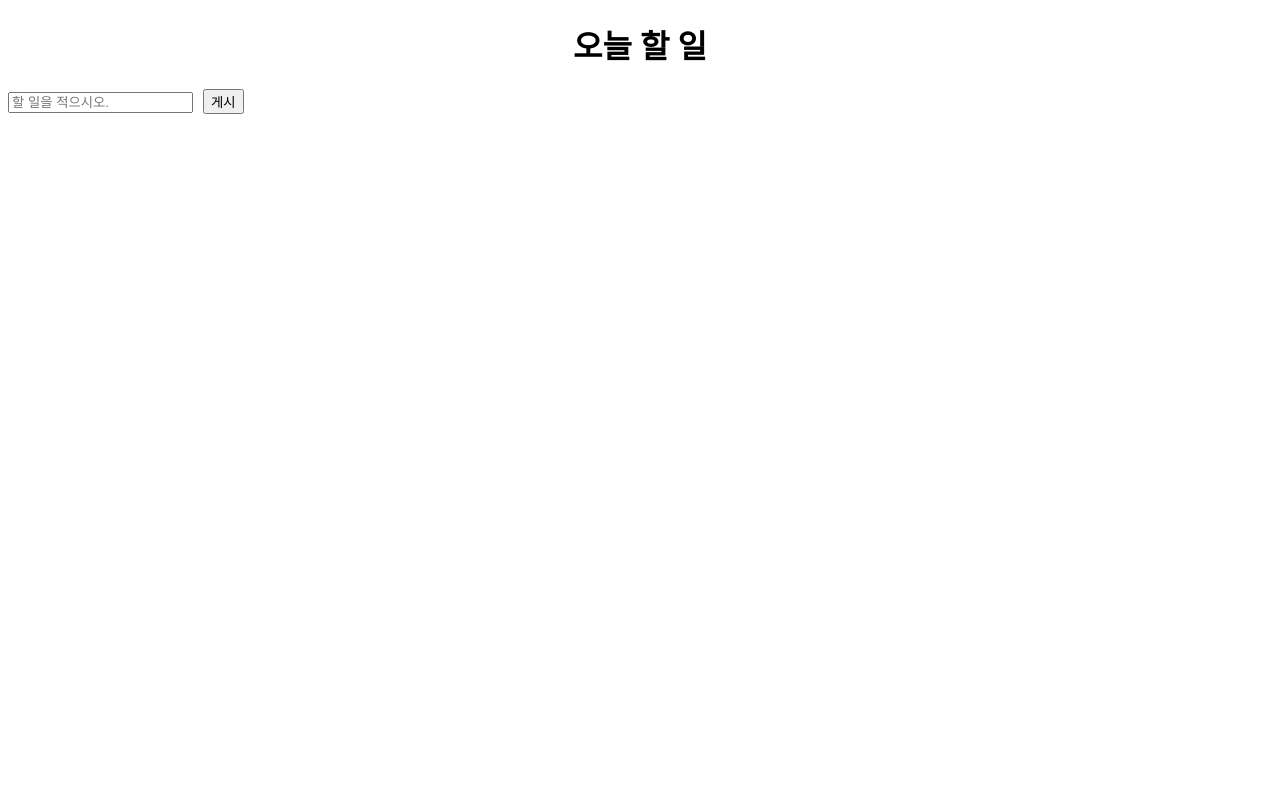
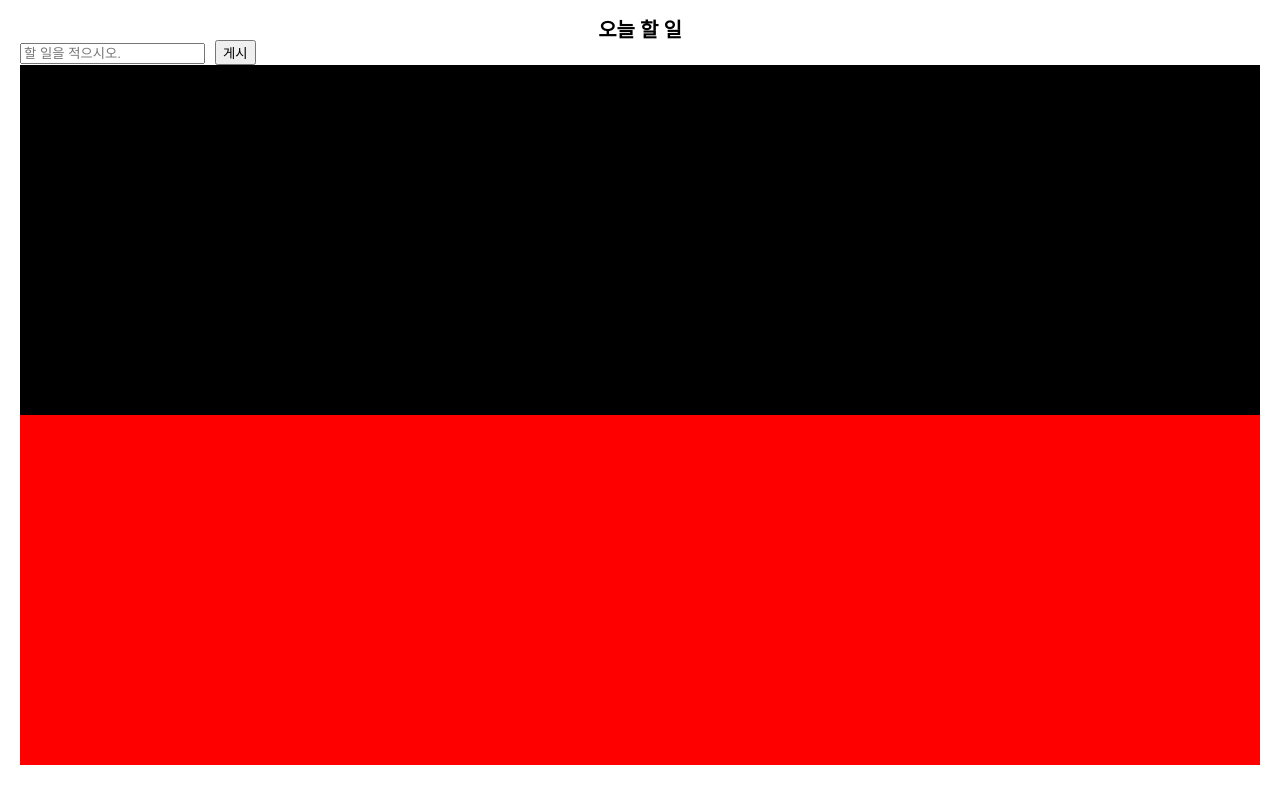
Before and after one commit to Zonny117/study, a React (Create React App) app: page / in a window 1280 px wide. Built offline with nearby package versions, Linux system fonts and the light colour scheme.

Commit message:
styled props

```diff
--- a/src/Routes/Home.jsx
+++ b/src/Routes/Home.jsx
@@ -3,27 +3,41 @@
 import styled from 'styled-components';
 import { add } from '../store/store';
 
-/*
-    useSelector, useDispatch
-
-    버튼 클릭시 리스트 생성
-*/
 const Title = styled.h1`
   text-align: center;
+  font-weight: bold;
+  font-size: 20px;
 `;
 
 const List = styled.ul`
-  padding: 0;
-  margin: 0;
-  & > * {
-    list-style: none;
+  li {
+    margin-top: 10px;
   }
+
+  /* 미디어 쿼리 적용법 */
+  @media screen and (max-width: 768px) {
+    li {
+      color: red;
+    }
+  }
+`;
+
+const TestProps = styled.div`
+  width: 100%;
+  height: 350px;
+  /*
+    props를 이용해 조건부 스타일링을 하는 방식이다.
+    문제는 primary처럼 변수 그대로 전달하게 되면 리액트 입장에서는 dom에서 사용하는 변수로 인식할 수 있어서
+    해당 props는 styled components에서만 사용한다는 것을 명시해주어야한다.
+    $ 기호를 props 명 앞에 붙여서 사용하면 해결된다.
+   */
+  background-color: ${props => (props.$primary ? 'red' : 'black')};
 `;
 
 function Home() {
   const [value, setValue] = useState('');
 
-  // 필요한 reducer만 가져와서 사용한다. 불필요하게 많은 데이터를 부르지 않도록 한다.
+  // useSelector hook은 필요한 reducer만 가져와서 사용한다. 불필요하게 많은 데이터를 부르지 않도록 한다.
   const todoList = useSelector(state => state.todo);
   const dispatch = useDispatch();
 
@@ -37,7 +51,7 @@
   };
 
   const onClick = () => {
-    // 디스패치 훅은 리듀서의 액션을 호출한다. 액션 함수가 받은 값은 리듀서에게 페이로드라는 속성으로 전달된다.
+    // 디스패치 훅(hook)은 리듀서(reducer)의 액션(action)을 호출한다. 액션 함수가 받은 값은 리듀서에게 페이로드(payload)라는 속성으로 전달된다.
     dispatch(add(value));
   };
 
@@ -62,6 +76,11 @@
           <li>{item.text}</li>
         ))}
       </List>
+
+      <TestProps></TestProps>
+      {/* $ 기호를 통해 primary 라는 props가 styled components에서만 사용함을 명시해주었다.
+      따라서 react dom 오류 메세지는 해결된다. */}
+      <TestProps $primary></TestProps>
     </div>
   );
 }
--- /dev/null
+++ b/src/css/common.css
@@ -0,0 +1,4 @@
+body {
+    padding: 20px;
+    box-sizing: border-box;
+}
--- /dev/null
+++ b/src/css/reset.css
@@ -0,0 +1,49 @@
+@charset "utf-8";
+
+html, body, div, span, applet, object, iframe,
+h1, h2, h3, h4, h5, h6, p, blockquote, pre,
+a, abbr, acronym, address, big, cite, code,
+del, dfn, em, img, ins, kbd, q, s, samp,
+small, strike, strong, sub, sup, tt, var,
+b, u, i, center,
+dl, dt, dd, ol, ul, li,
+fieldset, form, label, legend,
+table, caption, tbody, tfoot, thead, tr, th, td,
+article, aside, canvas, details, embed,
+figure, figcaption, footer, header, hgroup,
+menu, nav, output, ruby, section, summary,
+time, mark, audio, video {
+	margin: 0;
+	padding: 0;
+	border: 0;
+	font-size: 100%;
+	font: inherit;
+	vertical-align: baseline;
+}
+/* HTML5 display-role reset for older browsers */
+article, aside, details, figcaption, figure,
+footer, header, hgroup, menu, nav, section {
+	display: block;
+}
+body {
+	line-height: 1;
+}
+ol, ul {
+	list-style: none;
+}
+blockquote, q {
+	quotes: none;
+}
+blockquote:before, blockquote:after,
+q:before, q:after {
+	content: '';
+	content: none;
+}
+table {
+	border-collapse: collapse;
+	border-spacing: 0;
+}
+
+a{
+    text-decoration: none;
+}
--- a/src/index.jsx
+++ b/src/index.jsx
@@ -3,6 +3,8 @@
 import App from './App';
 import { Provider } from 'react-redux';
 import store from './store/store';
+import './css/reset.css';
+import './css/common.css';
 
 /*
   리덕스 스토어를 사용하기 위해서는
```
